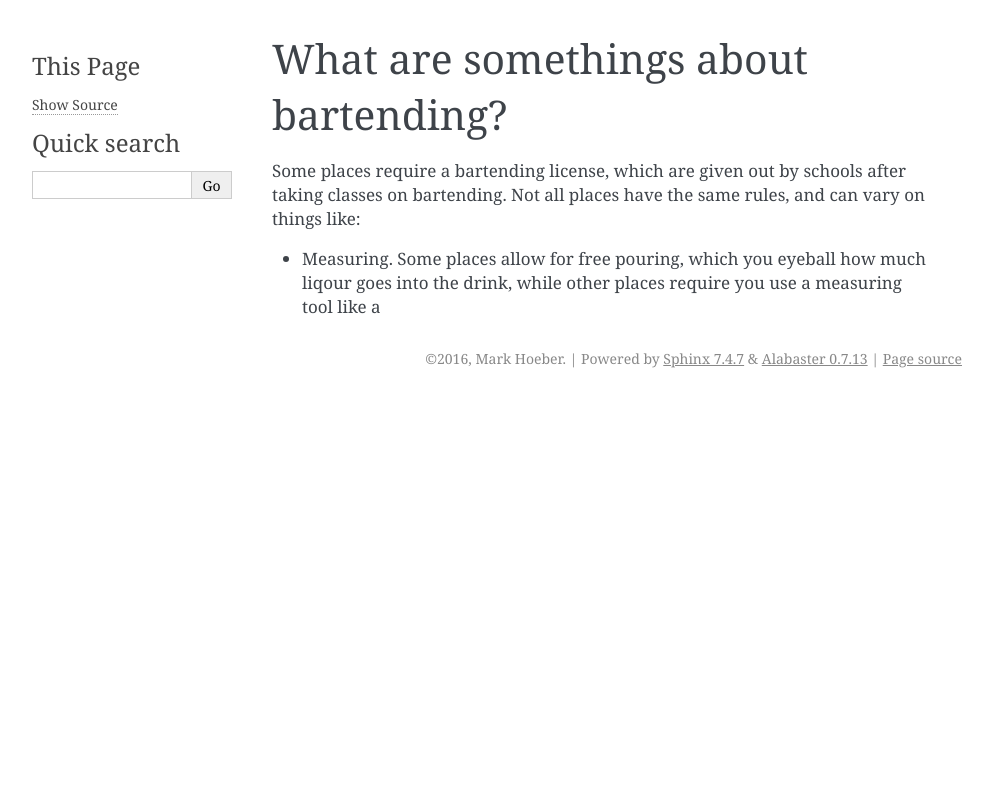
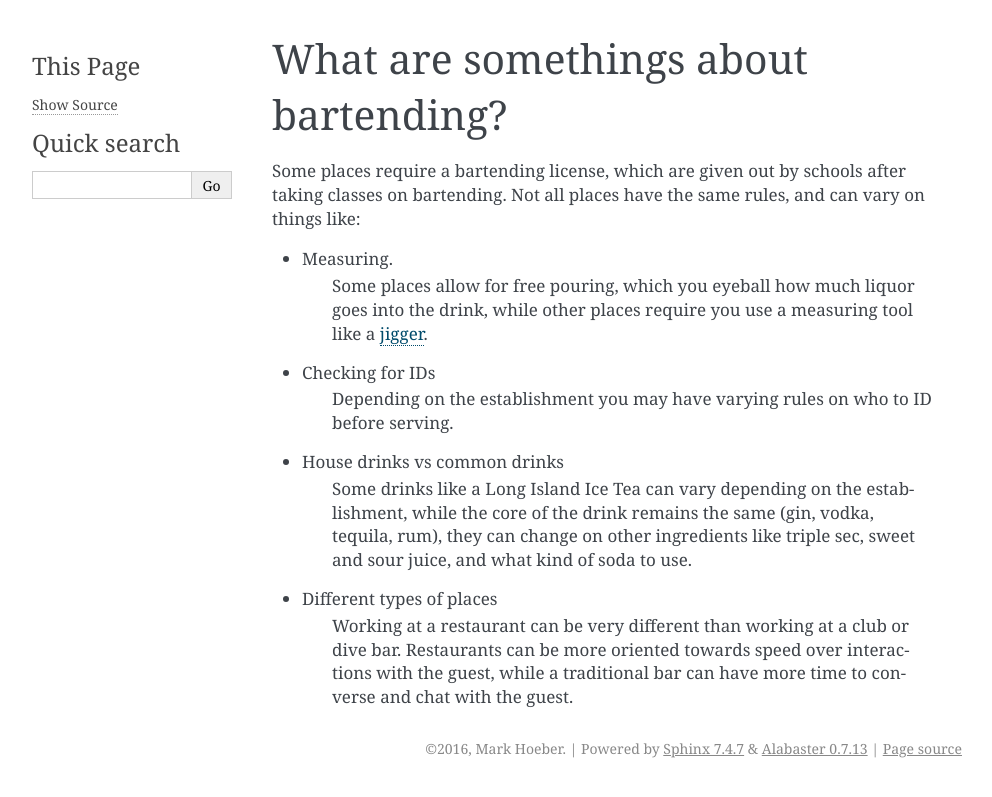
Before and after one commit to MarkHoeber/get_started_sphinx, a Sphinx documentation site: the page built from source/part-2.rst, in a window 1280 px wide. Shown: the top 797 px of the page, without its empty margins (148-1140 px from the left). Built offline with Sphinx 7.4.7, drawn with Linux system fonts in a browser that asks for light colours.

Commit message:
Update part-2.rst

```diff
--- a/source/part-2.rst
+++ b/source/part-2.rst
@@ -4,4 +4,10 @@ What are somethings about bartending?
 Some places require a bartending license, which are given out by schools after taking classes on bartending. Not all places have the same rules, and can vary on things like:
 
 * Measuring.
-  Some places allow for free pouring, which you eyeball how much liqour goes into the drink, while other places require you use a measuring tool like a
+    Some places allow for free pouring, which you eyeball how much liquor goes into the drink, while other places require you use a measuring tool like a `jigger <http://www.theiceco.co.uk/blog/wp-content/uploads/2014/11/jigger.png>`_.
+* Checking for IDs
+    Depending on the establishment you may have varying rules on who to ID before serving.
+* House drinks vs common drinks
+    Some drinks like a Long Island Ice Tea can vary depending on the establishment, while the core of the drink remains the same (gin, vodka, tequila, rum), they can change on other ingredients like triple sec, sweet and sour juice, and what kind of soda to use.
+* Different types of places
+    Working at a restaurant can be very different than working at a club or dive bar. Restaurants can be more oriented towards speed over interactions with the guest, while a traditional bar can have more time to converse and chat with the guest.
```
